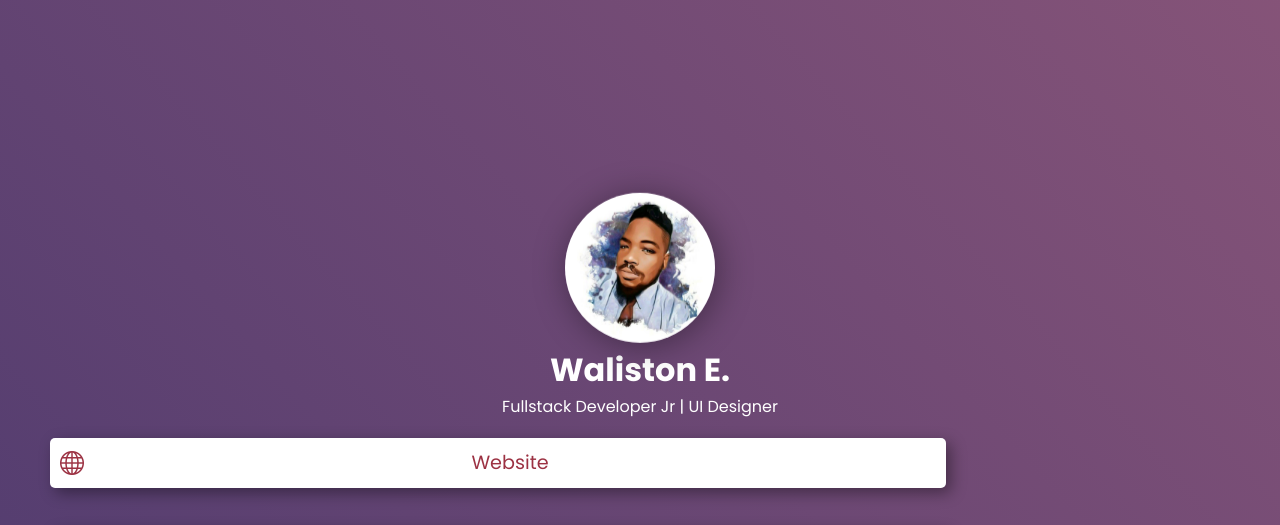
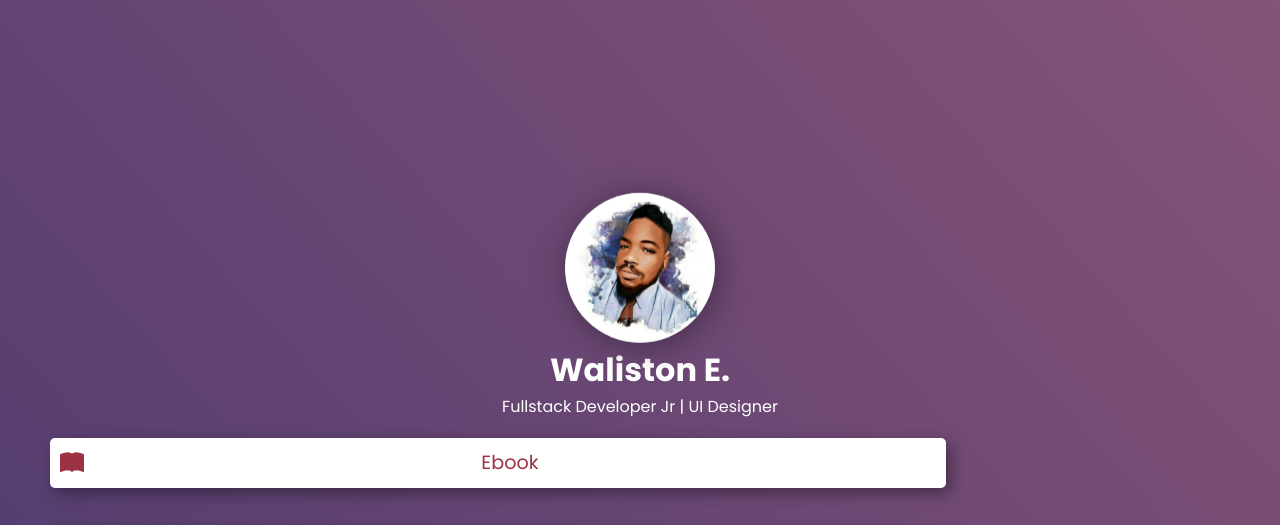
Before and after one commit to eu-waliston/Link-Tree, a plain HTML site: page index.html in a window 1280 px wide. Shown: the top 525 px of the page. Drawn offline with nearby package versions, Linux system fonts and the light colour scheme.

Commit message:
Link Tree - Link

```diff
--- a/index.html
+++ b/index.html
@@ -20,6 +20,9 @@
             <p>Fullstack Developer Jr | UI Designer</p>
         </div>
         <div class="links">
+            <div class="btn"><a href="https://e-book-theta.vercel.app/" target="_blank"><i class="bi bi-book-fill"></i>Ebook</a></div>
+
+
             <div class="btn"><a href="https://we-santos.vercel.app" target="_blank"><i
                         class="bi bi-globe"></i>website</a></div>
             <div class="btn"><a href="https://github.com/wal-wizard" target="_blank"><i
@@ -29,6 +32,7 @@
             <div class="btn"><a href="https://drive.google.com/file/d/1rJmlz8hLXgsWweGL3uzD5q0i3-724qEj/view?usp=share_link" target="_blank"><i class="bi bi-file-earmark-person-fill"></i>resume</a></div>
             <div class="btn"><a href="mailto:wesantosdev@gmail.com" target="_blank"><i class="bi bi-envelope"></i>email</a></div>
             <div class="btn"><a href="https://www.linkedin.com/in/waliston-euripedes-7b2ba51b0/" target="_blank"><i class="bi bi-linkedin"></i>Linkedin</a></div>
+
         </div>
     </div>
 
```
